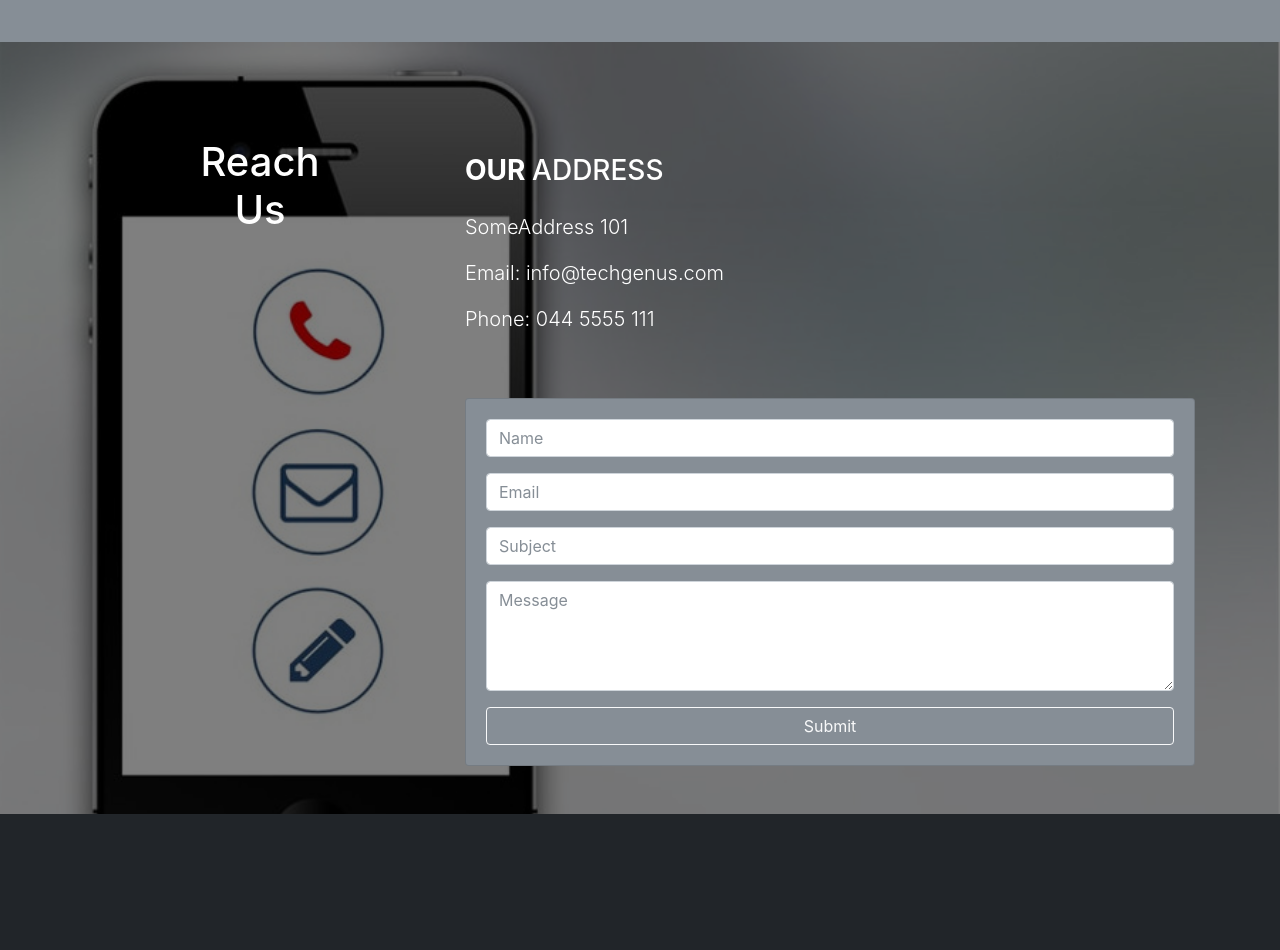
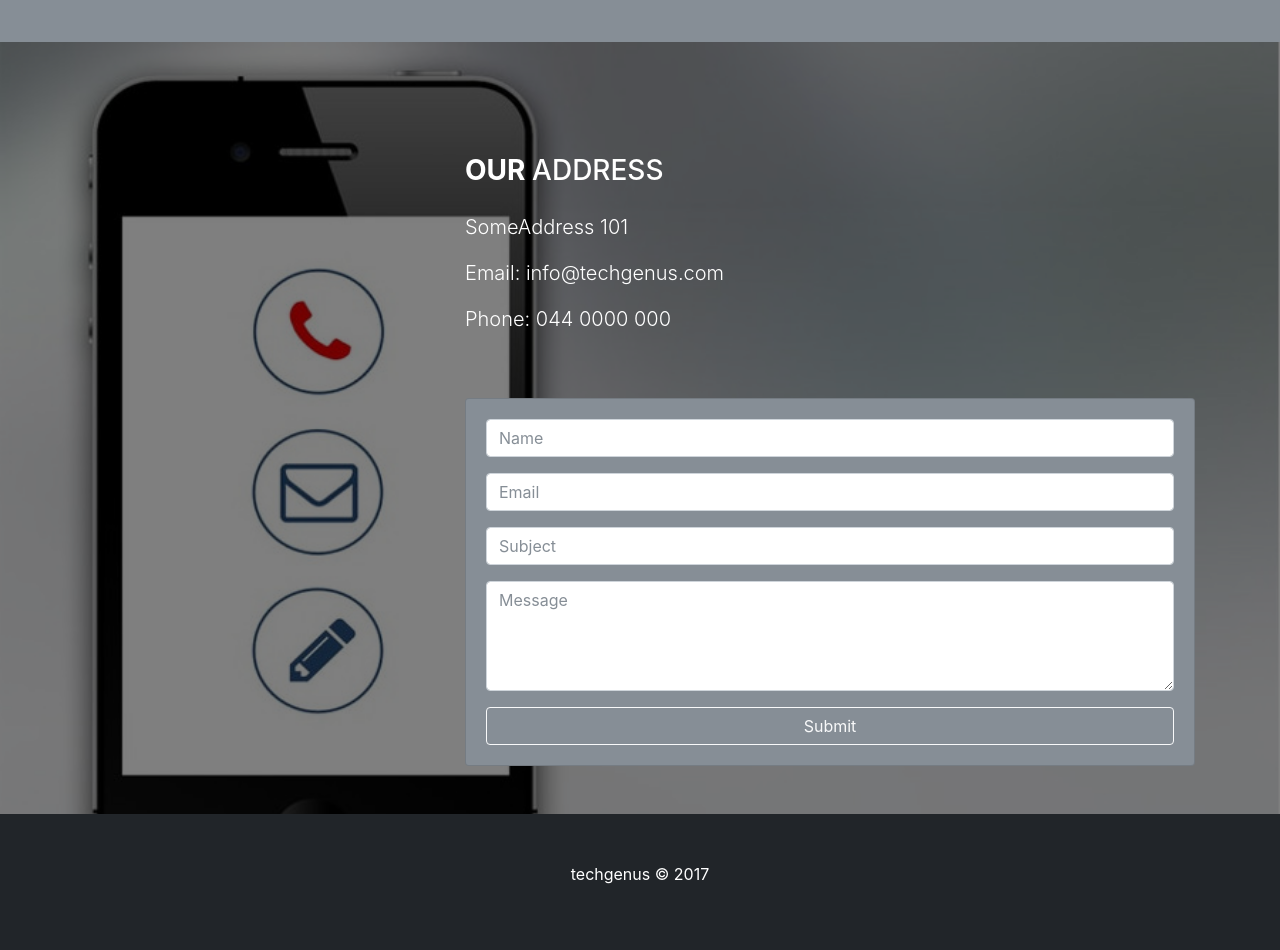
Before and after one commit to ryanzam/TechGenus, a website: page src/index.html in a window 1280 px wide. Shown: the part 1360-2310 px from the top of the page. Before the commit the page ends 2174 px from the top, so only its background shows below. Drawn offline with nearby package versions, Linux system fonts and the light colour scheme.

Commit message:
footer section

```diff
--- a/src/index.html
+++ b/src/index.html
@@ -138,7 +138,6 @@
       <div class="col-md-4 p-5">
         <div class="col text-center">
           <div class="p-5">
-            <h1>Reach Us</h1>
          </div>
         </div>
       </div>
@@ -147,7 +146,7 @@
           <h3 class="py-3"><strong>OUR </strong>ADDRESS</h3>
           <p class="lead">SomeAddress 101</p>
           <p class="lead">Email: info@techgenus.com</p>
-          <p class="lead">Phone: 044 5555 111</p>
+          <p class="lead">Phone: 044 0000 000</p>
         </div>
         <div class="card text-center card-form bg-secondary">
           <div class="card-body">
@@ -168,15 +167,23 @@
             </form>
           </div>
         </div>
-
-
-
     </div>
 
     </div>
   </div>
 </div>
 </section>
+
+<footer>
+  <div class="container">
+    <div class="row">
+      <div class="col text-center py-5">
+        <p>techgenus &copy 2017</p>
+      </div>
+    </div>
+  </div>
+
+</footer>
 
 
         <script src="js/jquery.min.js"></script>
```
